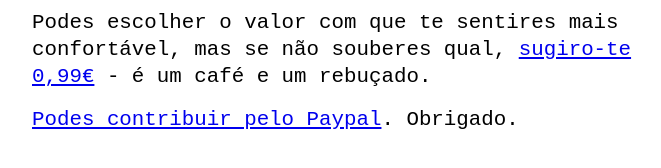
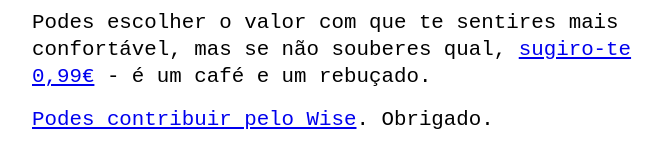
Before and after one commit to pcfmoniz/mnz.pt, a Jekyll site: the page built from contribuir.md, in a window 1280 px wide. Shown: the part 316-484 px from the top of the page, without its empty margins (288-949 px from the left). Built offline with Jekyll 4.4.1, drawn with Linux system fonts in a browser that asks for light colours.

Commit message:
PayPal to Wise update

```diff
--- a/contribuir.md
+++ b/contribuir.md
@@ -1,12 +1,12 @@
 ---
 layout: page
 title: Contribuir
-description: "via Paypal"
+description: "via Wise"
 slug: contribuir
 ---
 
-Se, de alguma forma, achas que o que leste, encontraste ou descobriste aqui te foi útil, considera [contribuir](https://www.paypal.me/pcfmoniz/0.99eur) com uma pequena quantia monetária para manter este sítio online.
+Se, de alguma forma, achas que o que leste, encontraste ou descobriste aqui te foi útil, considera [contribuir](https://wise.com/pay/r/EflHW3PJjBTSR-Y) com uma pequena quantia monetária para manter este sítio online.
 
-Podes escolher o valor com que te sentires mais confortável, mas se não souberes qual, [sugiro-te 0,99€](https://www.paypal.me/pcfmoniz/0.99eur) - é um café e um rebuçado.
+Podes escolher o valor com que te sentires mais confortável, mas se não souberes qual, [sugiro-te 0,99€](https://wise.com/pay/r/EflHW3PJjBTSR-Y) - é um café e um rebuçado.
 
-[Podes contribuir pelo Paypal](https://www.paypal.me/pcfmoniz/0.99eur). Obrigado.
+[Podes contribuir pelo Wise](https://wise.com/pay/r/EflHW3PJjBTSR-Y). Obrigado.
```
